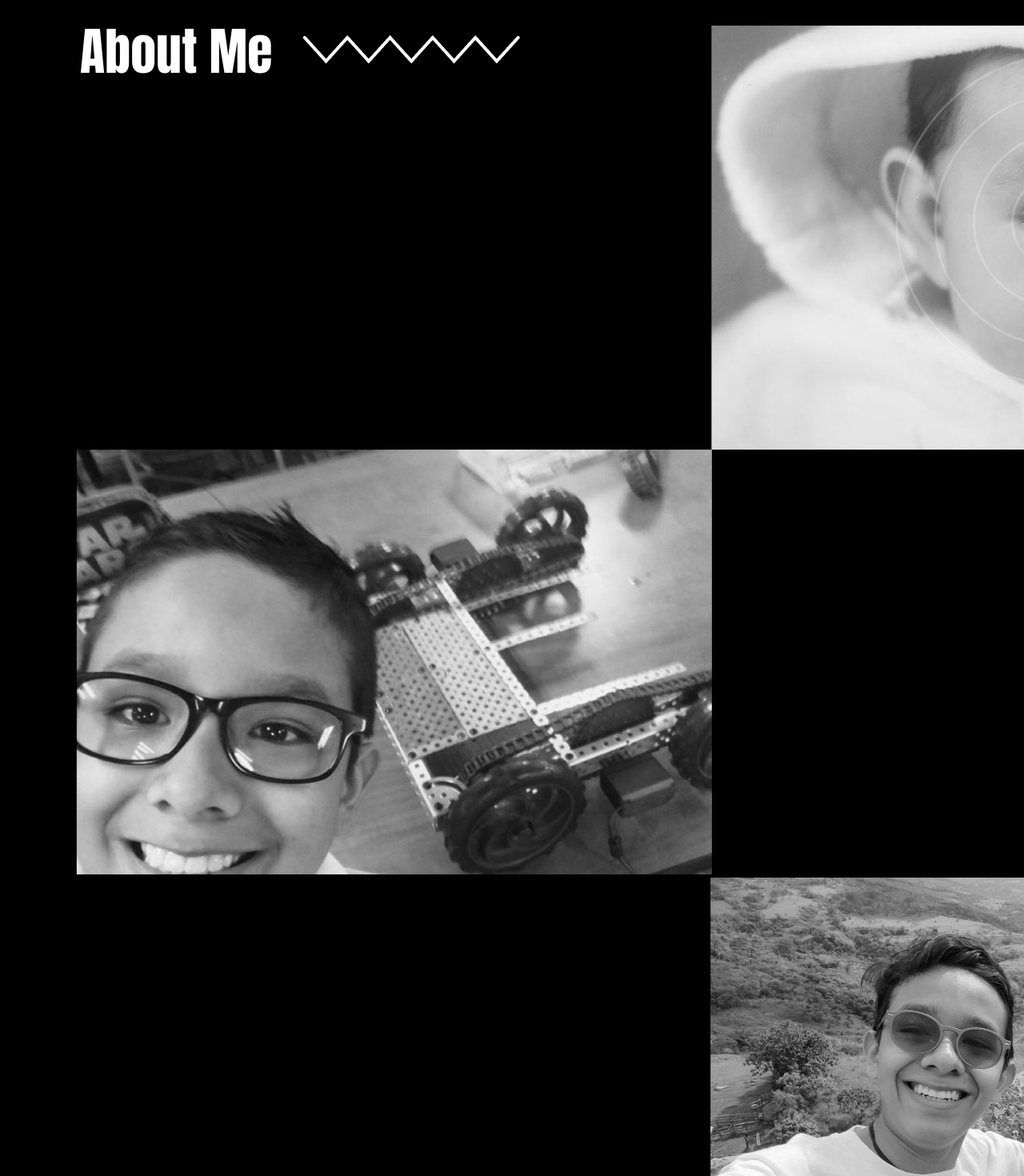
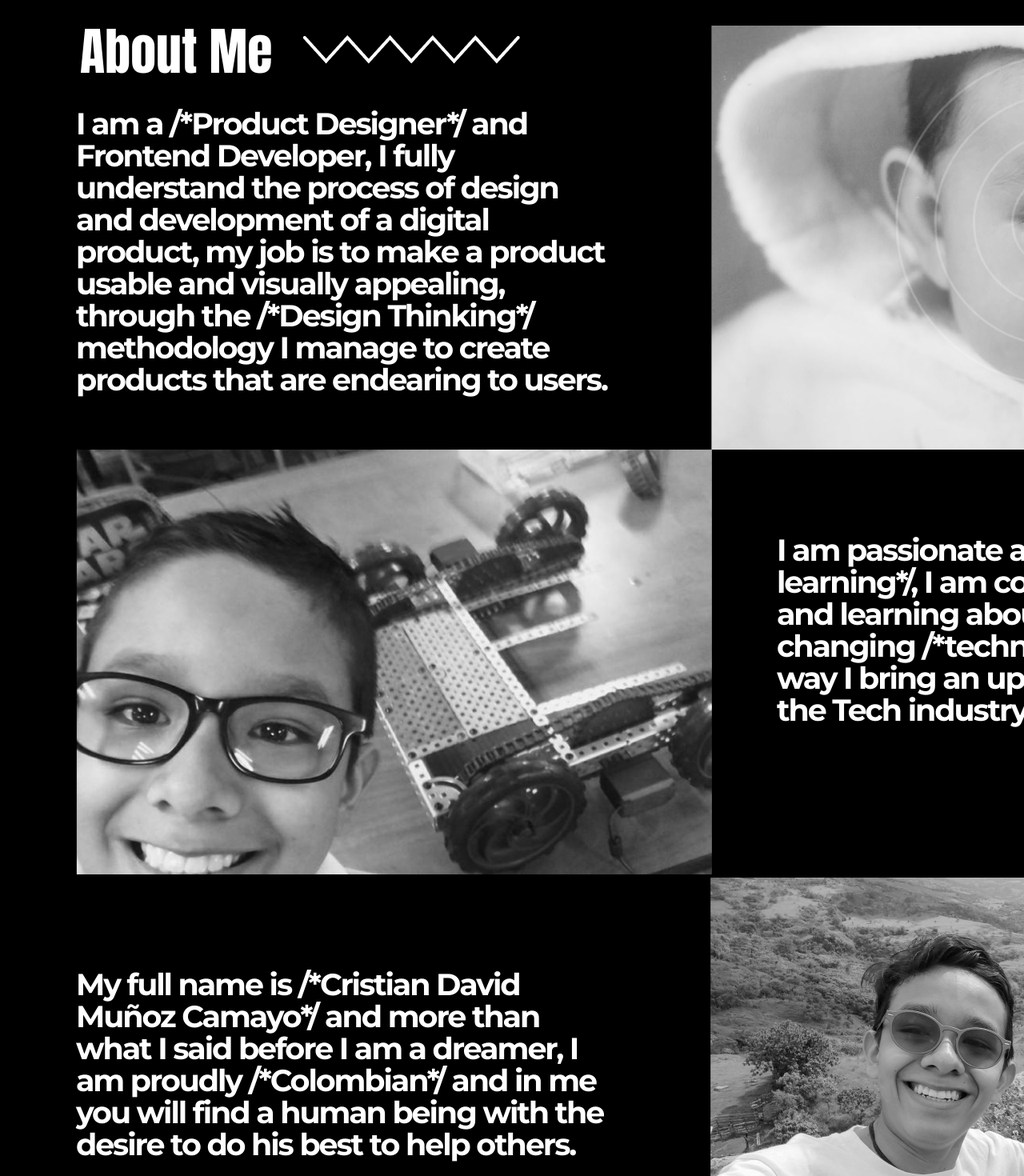
Before and after one commit to lukanogaj/product-designer, a React (Create React App) app: page / in a window 1280 px wide. Shown: the part 4200-5670 px from the top of the page at 80% size. Built offline with nearby package versions, Linux system fonts and the light colour scheme.

Commit message:
text-highlight

```diff
--- a/src/components/AboutMe/index.jsx
+++ b/src/components/AboutMe/index.jsx
@@ -3,16 +3,28 @@ import data from "../Data";
 import AboutMeHeader from "../AboutMeHeader";
 
 const AboutMe = () => {
-	// console.log(data.dataForAboutMe[0].paragraph);
-	// const par1 =
-	// 	"I am a //Product Designer// and Frontend Developer, I fully understand the process of design and development of a digital product, my job is to make a product usable and visually appealing, through the //Design Thinking// methodology I manage to create products that are endearing to users.";
+	// const replaceStr = data.dataForAboutMe[0].paragraph.replace(
+	// 	/ *\([^)]*\) */g,
+	// 	""
+	// );
 
-	// console.log(par1);
-	const splitString = (string) => string.split("//");
-	// console.log(splitString(par1));
+	const acess = data.dataForAboutMe.map((text, index) => ({
+		text: text.paragraph.split("/"),
+		highlited: true,
+		id: index + 1,
+	}));
+	console.log(acess);
 
-	// console.log(splitString);
+	// let orginalString = data.dataForAboutMe.map((text) => ({
+	// 	text: text.paragraph,
+	// }));
 
+	// let splitString = orginalString.split("*");
+	// console.log(splitString[0]);
+
+	// let obj = {};
+
+	// console.log(acess);
 	return (
 		<div className={styles.aboutMe}>
 			<AboutMeHeader />
@@ -27,8 +39,10 @@ const AboutMe = () => {
 								: `${styles.reversed}`
 						}>
 						<div className={styles.aboutMeParagraph}>
-							<p> {console.log(splitString(detail.paragraph))}</p>
-							{/* <span>{parag.paragraph}</span> */}
+							<p>
+								{detail.paragraph}
+								{/* <span>{detail.paragraph}</span> */}
+							</p>
 						</div>
 						<div className={styles.aboutMeImage}>
 							<img
--- a/src/components/AboutMe/index.module.scss
+++ b/src/components/AboutMe/index.module.scss
@@ -14,6 +14,12 @@
 		// align-content: center;
 		width: 1541px;
 		height: 1612px;
+	}
+
+	span {
+		width: 60xp;
+		height: 60px;
+		background-color: red;
 	}
 
 	.aboutMeDetails {
--- a/src/components/Data/index.jsx
+++ b/src/components/Data/index.jsx
@@ -7,20 +7,20 @@ const data = {
 		{
 			id: 1,
 			paragraph:
-				"I am a //Product Designer// and Frontend Developer, I fully understand the process of design and development of a digital product, my job is to make a product usable and visually appealing, through the //Design Thinking// methodology I manage to create products that are endearing to users.",
+				"I am a /*Product Designer*/ and Frontend Developer, I fully understand the process of design and development of a digital product, my job is to make a product usable and visually appealing, through the /*Design Thinking*/ methodology I manage to create products that are endearing to users.",
 			image: childPicture,
 		},
 		{
 			id: 2,
 			paragraph:
-				"I am passionate about //never stop learning//, I am constantly training and learning about new and changing //technology// trends that way I bring an updated opinion of the Tech industry.",
+				"I am passionate about /*never stop learning*/, I am constantly training and learning about new and changing /*technology*/ trends that way I bring an updated opinion of the Tech industry.",
 			image: glasses,
 			reversed: "false",
 		},
 		{
 			id: 3,
 			paragraph:
-				"My full name is //Cristian David Muñoz Camayo// and more than what I said before I am a dreamer, I am proudly //Colombian// and in me you will find a human being with the desire to do his best to help others.",
+				"My full name is /*Cristian David Muñoz Camayo*/ and more than what I said before I am a dreamer, I am proudly /*Colombian*/ and in me you will find a human being with the desire to do his best to help others.",
 			image: countryPicture,
 		},
 	],
```
